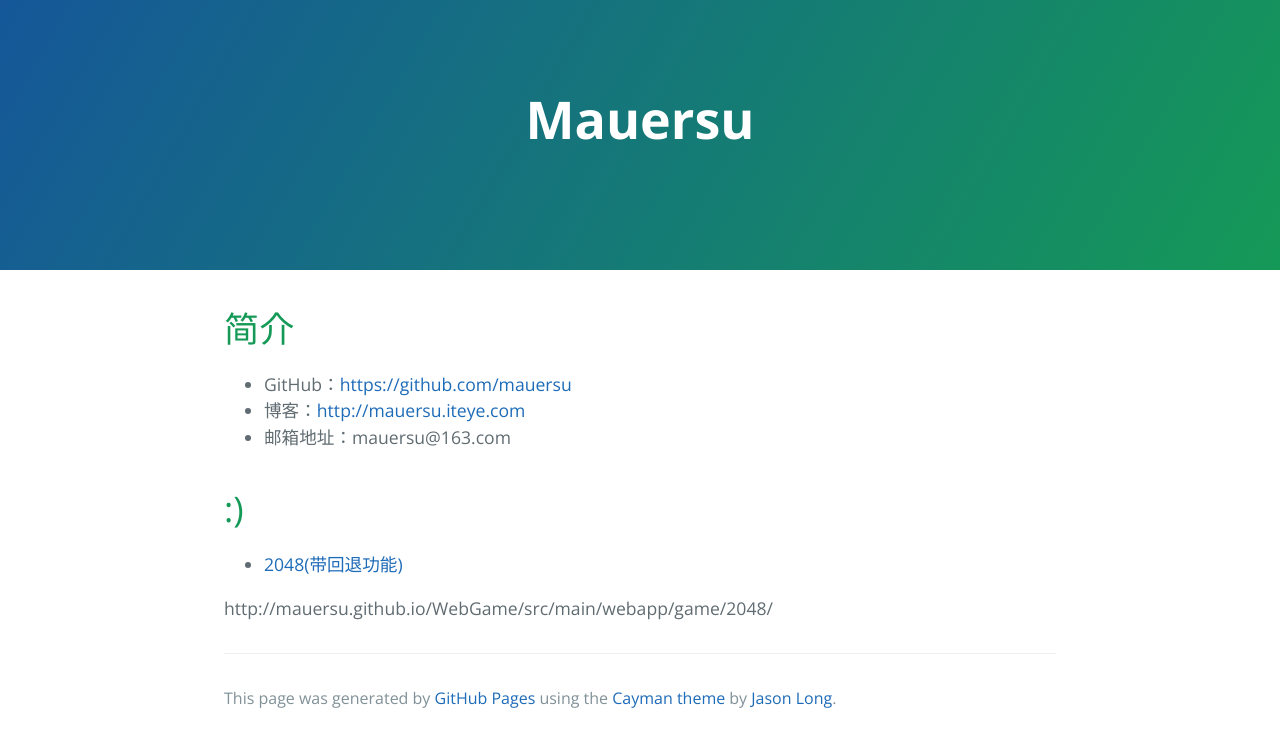
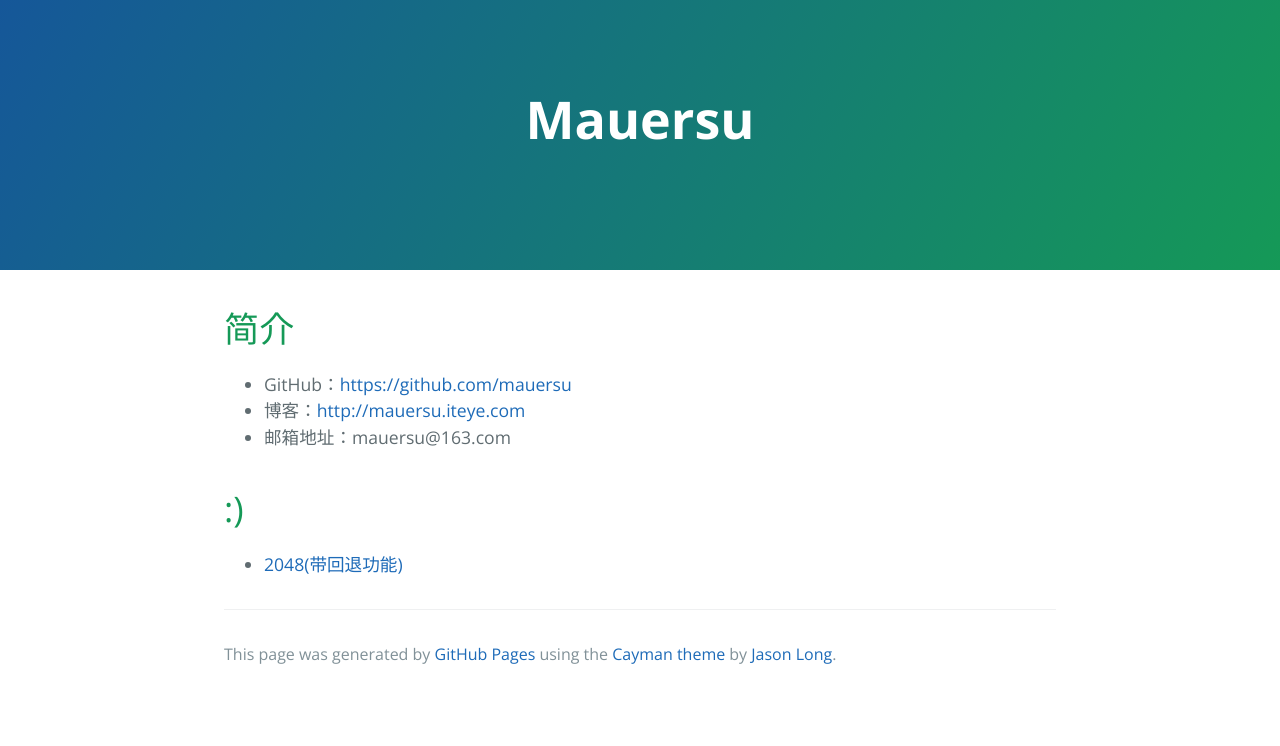
Before and after one commit to mauersu/mauersu.github.io, a website: page index.html in a window 1280 px wide. Drawn offline with nearby package versions, Linux system fonts and the light colour scheme.

Commit message:
Update index.html

```diff
--- a/index.html
+++ b/index.html
@@ -35,8 +35,6 @@
 <li><a href="http://mauersu.github.io/WebGame/src/main/webapp/game/2048/">2048(带回退功能)</a></li>
 </ul>
 
-http://mauersu.github.io/WebGame/src/main/webapp/game/2048/
-
       <footer class="site-footer">
 
         <span class="site-footer-credits">This page was generated by <a href="https://pages.github.com">GitHub Pages</a> using the <a href="https://github.com/jasonlong/cayman-theme">Cayman theme</a> by <a href="https://twitter.com/jasonlong">Jason Long</a>.</span>
```
